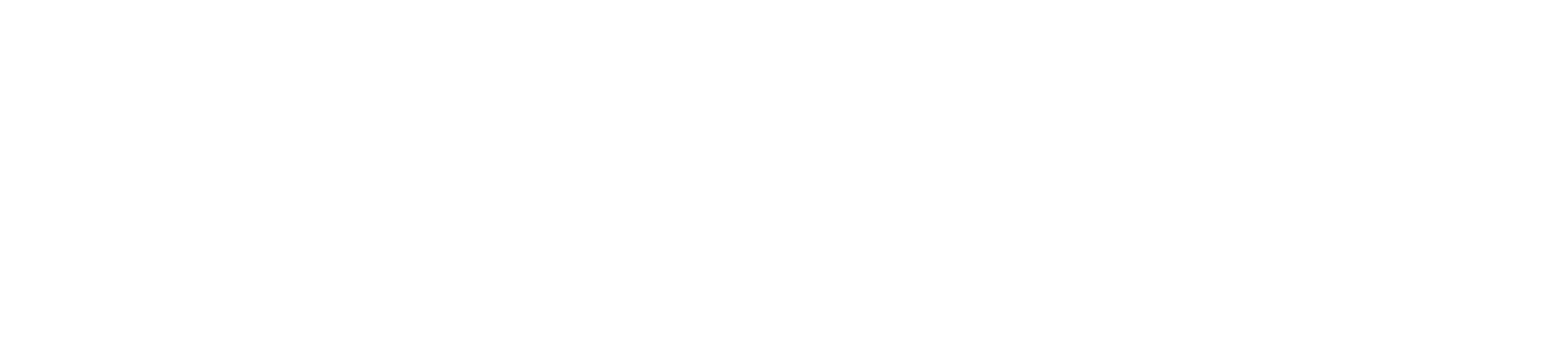
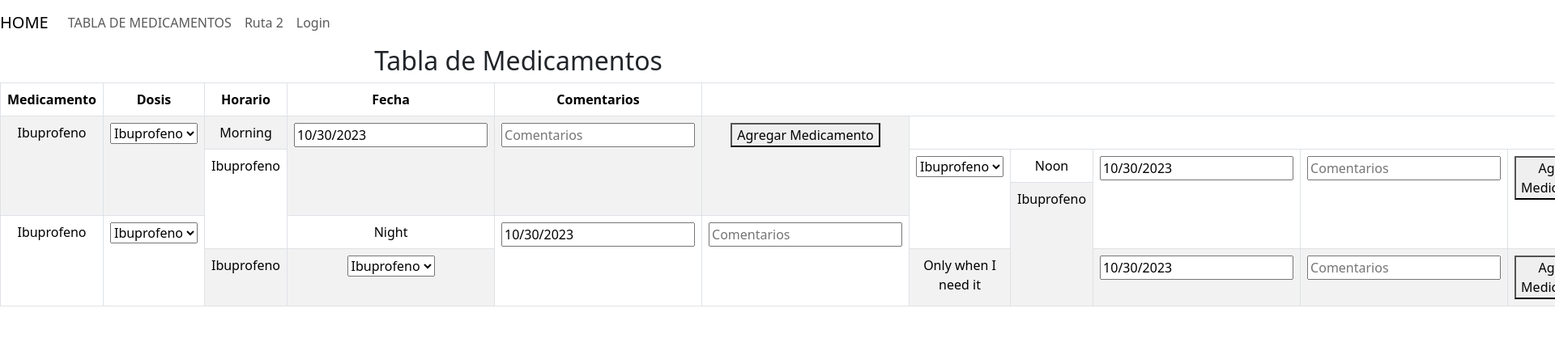
Before and after one commit to RicardojCh10/Table-Medicamentos, a React (Create React App) app: page /medicationTable in a window 1280 px wide. Before the commit this address had no page. Shown: the top 418 px of the page at 81% size, 1920 px wide, since content can reach past the window. Built offline with nearby package versions, Linux system fonts and the light colour scheme.

Commit message:
Tabla y navbar

```diff
--- a/package.json
+++ b/package.json
@@ -6,11 +6,14 @@
     "@testing-library/jest-dom": "^5.17.0",
     "@testing-library/react": "^13.4.0",
     "@testing-library/user-event": "^13.5.0",
+    "axios": "^1.6.0",
     "bootstrap": "^5.3.2",
     "react": "^18.2.0",
+    "react-datepicker": "^4.21.0",
     "react-dom": "^18.2.0",
     "react-router-dom": "^6.17.0",
     "react-scripts": "5.0.1",
+    "react-table": "^7.8.0",
     "web-vitals": "^2.1.4"
   },
   "scripts": {
--- a/src/App.js
+++ b/src/App.js
@@ -6,17 +6,20 @@
 import "bootstrap/dist/js/bootstrap.min.js";
 
 import Navbar from './components/navbar';
+import MedicationTable from './pages/MedicationTable';
 
 function App() {
   return (
     <div className="App">
       <>
         <Router>
-
+          <header>
+            <Navbar />
+          </header>
 
           <div>
             <Routes>
-              <Route path="/" element={<Navbar />} />
+              <Route path="/medicationTable" element={<MedicationTable />} />
             </Routes>
           </div>
 
--- a/src/components/navbar.jsx
+++ b/src/components/navbar.jsx
@@ -0,0 +1,33 @@
+import React from "react";
+import { Link } from "react-router-dom";
+
+const Navbar = () => {
+  return (
+    <nav className="navbar navbar-expand-lg navbar-light bg-pink">
+      <Link to="/" className="navbar-brand">
+        HOME
+      </Link>
+      <div className="collapse navbar-collapse">
+        <ul className="navbar-nav ml-auto">
+          <li className="nav-item">
+            <Link to="/medicationTable" className="nav-link">
+              TABLA DE MEDICAMENTOS
+            </Link>
+          </li>
+          <li className="nav-item">
+            <Link to="/ruta2" className="nav-link">
+              Ruta 2
+            </Link>
+          </li>
+          <li className="nav-item">
+            <Link to="/login" className="nav-link">
+              Login
+            </Link>
+          </li>
+        </ul>
+      </div>
+    </nav>
+  );
+};
+
+export default Navbar;
--- /dev/null
+++ b/src/pages/MedicationTable.jsx
@@ -0,0 +1,91 @@
+import React, { useState } from 'react';
+import 'bootstrap/dist/css/bootstrap.min.css'; // Importa el archivo CSS de Bootstrap
+import DatePicker from 'react-datepicker';
+import 'react-datepicker/dist/react-datepicker.css';
+
+const MedicationTable = () => {
+  const [medications, setMedications] = useState([]);
+  const [medicamento, setMedicamento] = useState('Ibuprofeno');
+  const [fecha, setFecha] = useState(new Date());
+  const [comentarios, setComentarios] = useState('');
+
+  const addMedication = (tiempo, dosis, comentarios) => {
+    const newMedication = {
+      medicamento,
+      dosis,
+      tiempo,
+      fecha,
+      comentarios,
+    };
+    setMedications([...medications, newMedication]);
+  };
+
+  return (
+    <div>
+      <h2>Tabla de Medicamentos</h2>
+      <table className="table table-striped table-bordered">
+        <thead className="thead-dark">
+          <tr>
+            <th>Medicamento</th>
+            <th>Dosis</th>
+            <th>Horario</th>
+            <th>Fecha</th>
+            <th>Comentarios</th>
+          </tr>
+        </thead>
+        <tbody>
+          {['Morning', 'Noon', 'Evening', 'Night', 'Only when I need it'].map((schedule) => (
+            <React.Fragment key={schedule}>
+              {[1].map((row) => (
+                <tr key={row}>
+                  {row === 1 && (
+                    <td rowSpan="3">{medicamento}</td>
+                  )}
+                  {row === 1 && (
+                    <td rowSpan="3">
+                      <select
+                        value={medicamento}
+                        onChange={(e) => setMedicamento(e.target.value)}
+                      >
+                        <option value="Ibuprofeno">Ibuprofeno</option>
+                        <option value="Omeprazol">Omeprazol</option>
+                        {/* Agrega más medicamentos aquí */}
+                      </select>
+                    </td>
+                  )}
+                  <td>{schedule}</td>
+                  {row === 1 && (
+                    <td rowSpan="3">
+                      <DatePicker
+                        selected={fecha}
+                        onChange={(date) => setFecha(date)}
+                      />
+                    </td>
+                  )}
+                  {row === 1 && (
+                    <td rowSpan="3">
+                      <input
+                        type="text"
+                        placeholder="Comentarios"
+                        onChange={(e) => setComentarios(e.target.value)}
+                      />
+                    </td>
+                  )}
+                  {row === 1 && (
+                    <td rowSpan="3">
+                      <button onClick={() => addMedication(schedule, medicamento, fecha, comentarios)}>
+                        Agregar Medicamento
+                      </button>
+                    </td>
+                  )}
+                </tr>
+              ))}
+            </React.Fragment>
+          ))}
+        </tbody>
+      </table>
+    </div>
+  );
+};
+
+export default MedicationTable;
```
Also changed, not shown: src/pages/cuadroMedicamento.jsx (deleted), 1 other file (tests, documents, lock files or other folders).
